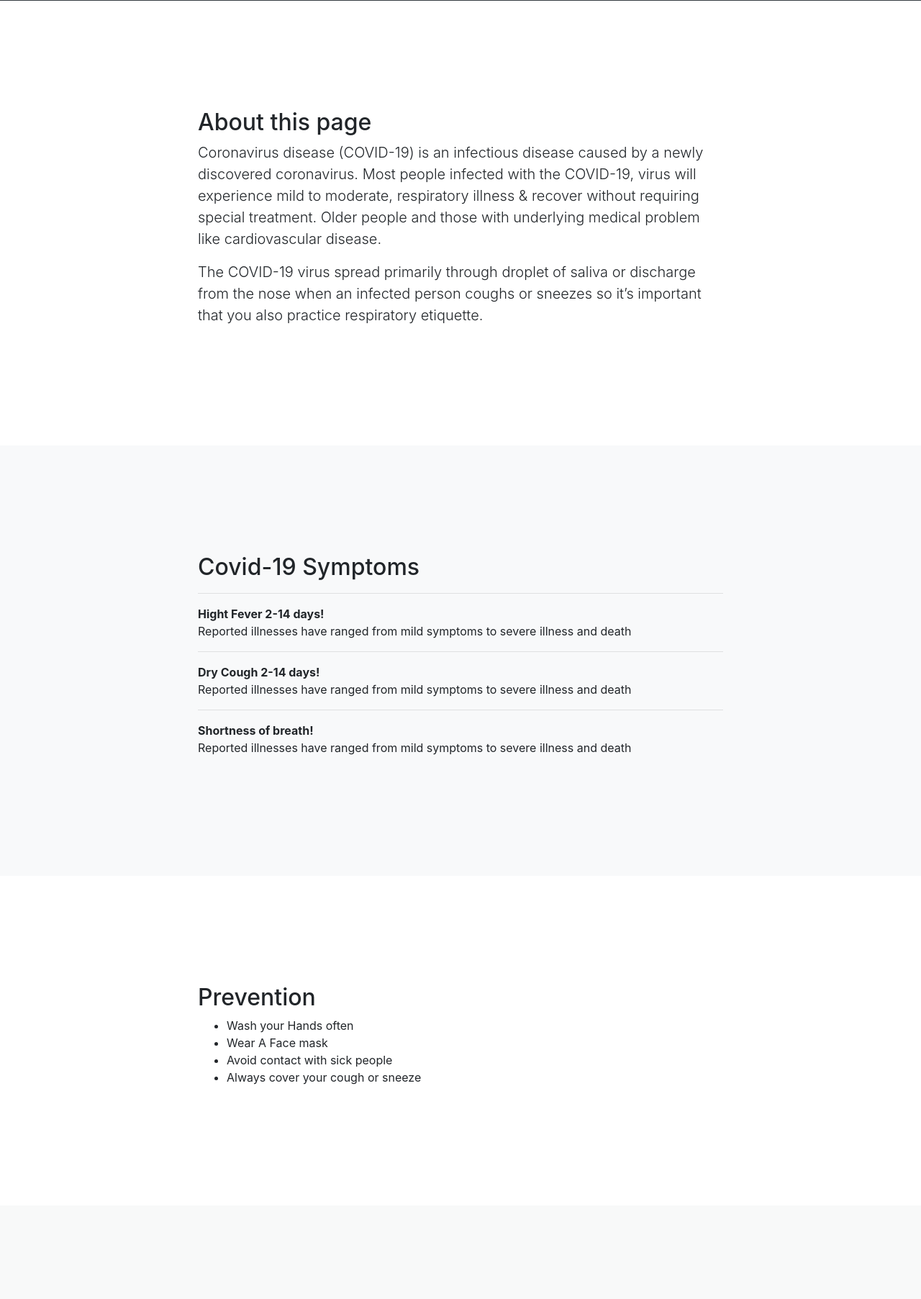
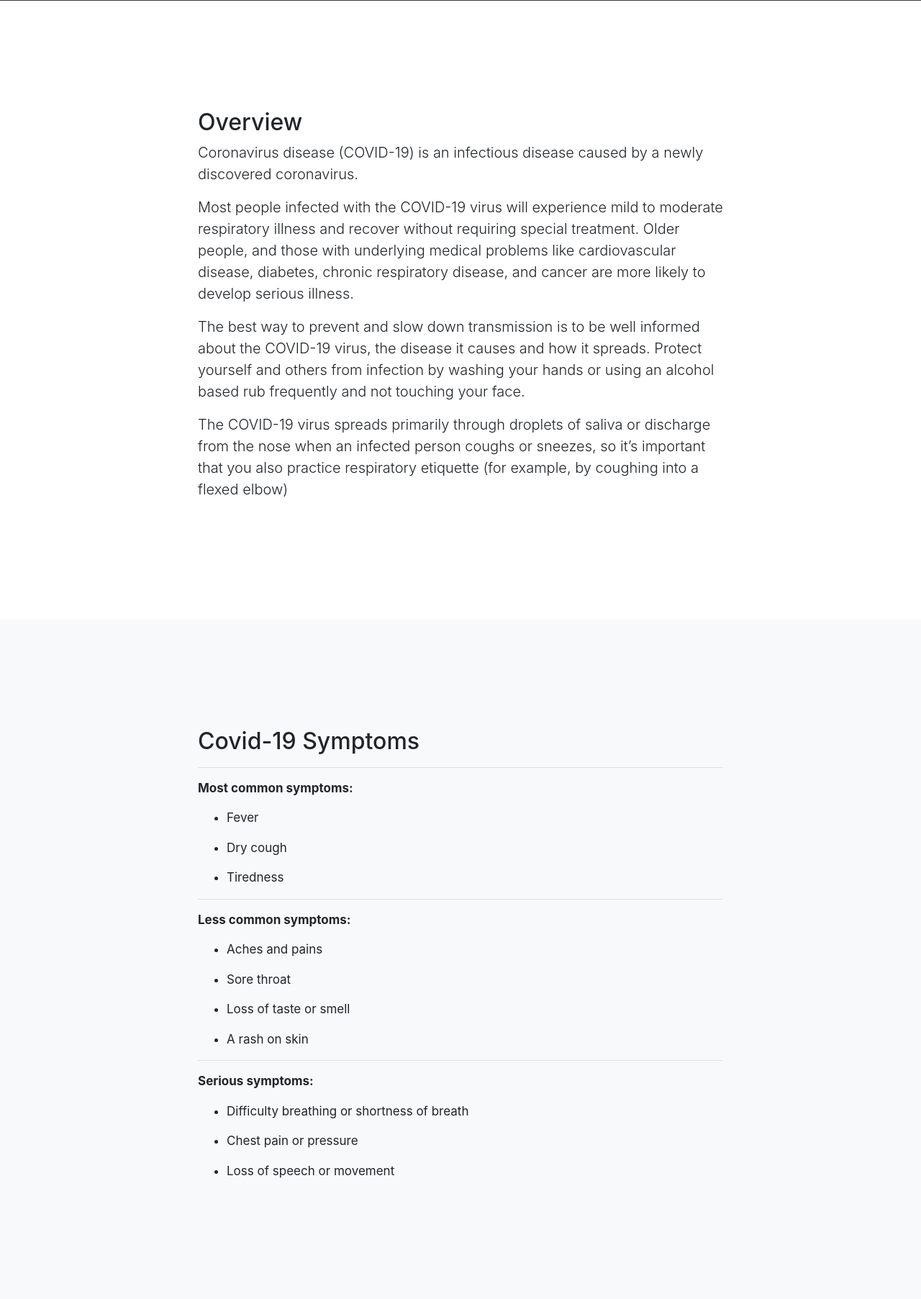
Before and after one commit to PrincyChauhan/Covid_TMS, a PHP site: page / in a window 1280 px wide. Shown: the part 357-2162 px from the top of the page at 72% size. Before the commit the page ends 1864 px from the top, so only its background shows below. Run offline with PHP 8.4, Linux system fonts and the light colour scheme.

Commit message:
Changes done

```diff
--- a/add-phlebotomist.php
+++ b/add-phlebotomist.php
@@ -116,9 +116,6 @@ if (strlen($_SESSION['aid'] == 0)) {
                                                 <input type="text" class="form-control" id="mobilenumber" name="mobilenumber" placeholder="Please enter your mobile number" pattern="[0-9]{10}" title="10 numeric characters only" required="true">
 
                                             </div>
-
-
-
                                             <div class="form-group">
                                                 <input type="submit" class="btn btn-secondary btn-user btn-block" name="submit" id="submit">
                                             </div>
@@ -127,8 +124,6 @@ if (strlen($_SESSION['aid'] == 0)) {
                                     </div>
 
                                 </div>
-
-
 
                             </div>
                         </form>
--- a/dashboard.php
+++ b/dashboard.php
@@ -211,7 +211,7 @@ if (strlen($_SESSION['aid'] == 0)) {
                                         <div class="row no-gutters align-items-center">
                                             <div class="col mr-2">
                                                 <div class="text-xs font-weight-bold text-dark text-uppercase mb-1">
-                                                    Total Registered Patients</div>
+                                                    Total Registered Users</div>
                                                 <div class="h5 mb-0 font-weight-bold text-gray-800"><?php echo $totalpatients; ?></div>
                                             </div>
                                         </div>
@@ -219,7 +219,7 @@ if (strlen($_SESSION['aid'] == 0)) {
                                 </div>
                             </div>
 
-                            <!-- Total Registered Phlebotomist-->
+                            <!-- Total Registered Worker-->
 
                             <div class="col-xl-3 col-md-6 mb-4">
                                 <div class="card border-left-dark shadow h-100 py-2">
--- a/index.php
+++ b/index.php
@@ -32,22 +32,21 @@
 
 
           <li class="nav-item">
-            <a class="nav-link js-scroll-trigger" href="new-user-testing.php">Testing</a>
+            <a class="nav-link" href="new-user-testing.php">Testing</a>
           </li>
 
           <li class="nav-item">
-            <a class="nav-link js-scroll-trigger" href="login.php">Admin</a>
+            <a class="nav-link" href="login.php">Admin</a>
           </li>
 
-
           <li class="nav-item">
-            <a class="nav-link js-scroll-trigger" href="#about">About Covid-19 </a>
+            <a class="nav-link" href="#about">About Covid-19 </a>
           </li>
           <li class="nav-item">
-            <a class="nav-link js-scroll-trigger" href="#services">Covid-19 Symptoms</a>
+          <a class="nav-link" href="#services">Covid-19 Symptoms</a>
           </li>
           <li class="nav-item">
-            <a class="nav-link js-scroll-trigger" href="#contact">Prevention</a>
+            <a class="nav-link" href="#contact">Prevention</a>
           </li>
 
         </ul>
@@ -66,10 +65,11 @@
     <div class="container">
       <div class="row">
         <div class="col-lg-8 mx-auto">
-          <h2>About this page</h2>
-          <p class="lead">Coronavirus disease (COVID-19) is an infectious disease caused by a newly discovered coronavirus. Most people infected with the COVID-19, virus will experience mild to moderate, respiratory illness & recover without requiring special treatment. Older people and those with underlying medical problem like cardiovascular disease.</p>
-          <p class="lead">The COVID-19 virus spread primarily through droplet of saliva or discharge from the nose when an infected person coughs or sneezes so it’s important that you also practice respiratory etiquette.</p>
-
+          <h2>Overview</h2>
+          <p class="lead">Coronavirus disease (COVID-19) is an infectious disease caused by a newly discovered coronavirus.</p>
+          <p class="lead">Most people infected with the COVID-19 virus will experience mild to moderate respiratory illness and recover without requiring special treatment.  Older people, and those with underlying medical problems like cardiovascular disease, diabetes, chronic respiratory disease, and cancer are more likely to develop serious illness.</p>
+          <p class="lead">The best way to prevent and slow down transmission is to be well informed about the COVID-19 virus, the disease it causes and how it spreads. Protect yourself and others from infection by washing your hands or using an alcohol based rub frequently and not touching your face.</p>
+          <p class="lead">The COVID-19 virus spreads primarily through droplets of saliva or discharge from the nose when an infected person coughs or sneezes, so it’s important that you also practice respiratory etiquette (for example, by coughing into a flexed elbow)</p>
         </div>
       </div>
     </div>
@@ -81,14 +81,30 @@
         <div class="col-lg-8 mx-auto">
           <h2>Covid-19 Symptoms</h2>
           <hr />
-          <p><strong>Hight Fever 2-14 days!</strong><br />
-            Reported illnesses have ranged from mild symptoms to severe illness and death</p>
+          <p style="font-size:17px"><strong>Most common symptoms:</strong><br /></p>
+          <ul>
+          <li> <p style="font-size:17px">Fever</p></li>
+          <li> <p style="font-size:17px">Dry cough</p></li>
+          <li> <p style="font-size:17px">Tiredness</p></li>
+          </ul>
+
           <hr />
-          <p><strong>Dry Cough 2-14 days!</strong><br />
-            Reported illnesses have ranged from mild symptoms to severe illness and death</p>
+          <p style="font-size:17px"><strong>Less common symptoms:</strong><br /></p>
+          <ul>
+          <li> <p style="font-size:17px">Aches and pains</p></li>
+          <li> <p style="font-size:17px">Sore throat</p></li>
+          <li> <p style="font-size:17px">Loss of taste or smell</p></li>
+          <li> <p style="font-size:17px">A rash on skin</p></li>
+          </ul>
           <hr />
-          <p><strong>Shortness of breath!</strong><br />
-            Reported illnesses have ranged from mild symptoms to severe illness and death</p>
+          <p style="font-size:17px"><strong>Serious symptoms:</strong><br /></p>
+
+          <ul>
+          <li> <p style="font-size:17px">Difficulty breathing or shortness of breath</p></li>
+          <li> <p style="font-size:17px">Chest pain or pressure</p></li>
+          <li> <p style="font-size:17px">Loss of speech or movement</p></li>
+          </ul>
+
         </div>
       </div>
     </div>
@@ -100,10 +116,13 @@
         <div class="col-lg-8 mx-auto">
           <h2>Prevention</h2>
           <ul>
-            <li>Wash your Hands often</li>
-            <li>Wear A Face mask</li>
-            <li>Avoid contact with sick people</li>
-            <li>Always cover your cough or sneeze</li>
+       <li><p style="font-size:18px">Wash your hands regularly with soap and water, or clean them with alcohol-based hand rub.</p></li>
+       <li> <p style="font-size:18px"> Maintain at least 1 metre distance between you and people coughing or sneezing.</p></li>
+       <li> <p style="font-size:18px"> Avoid touching your face.</p></li>
+       <li>  <p style="font-size:18px">Cover your mouth and nose when coughing or sneezing.</p></li>
+       <li> <p style="font-size:18px"> Refrain from smoking and other activities that weaken the lungs.</p></li>
+       <li> <p style="font-size:18px"> Practice physical distancing by avoiding unnecessary travel and staying away from large groups of people.</p></li>
+       <li>  <p style="font-size:18px"> Get vaccinated.</p></li>
           </ul>
         </div>
       </div>
```
Also changed, not shown: all-test.php (+0 -7 lines), assigned-test.php (+0 -7 lines), README.md (added), img/symtoms.png (added).
